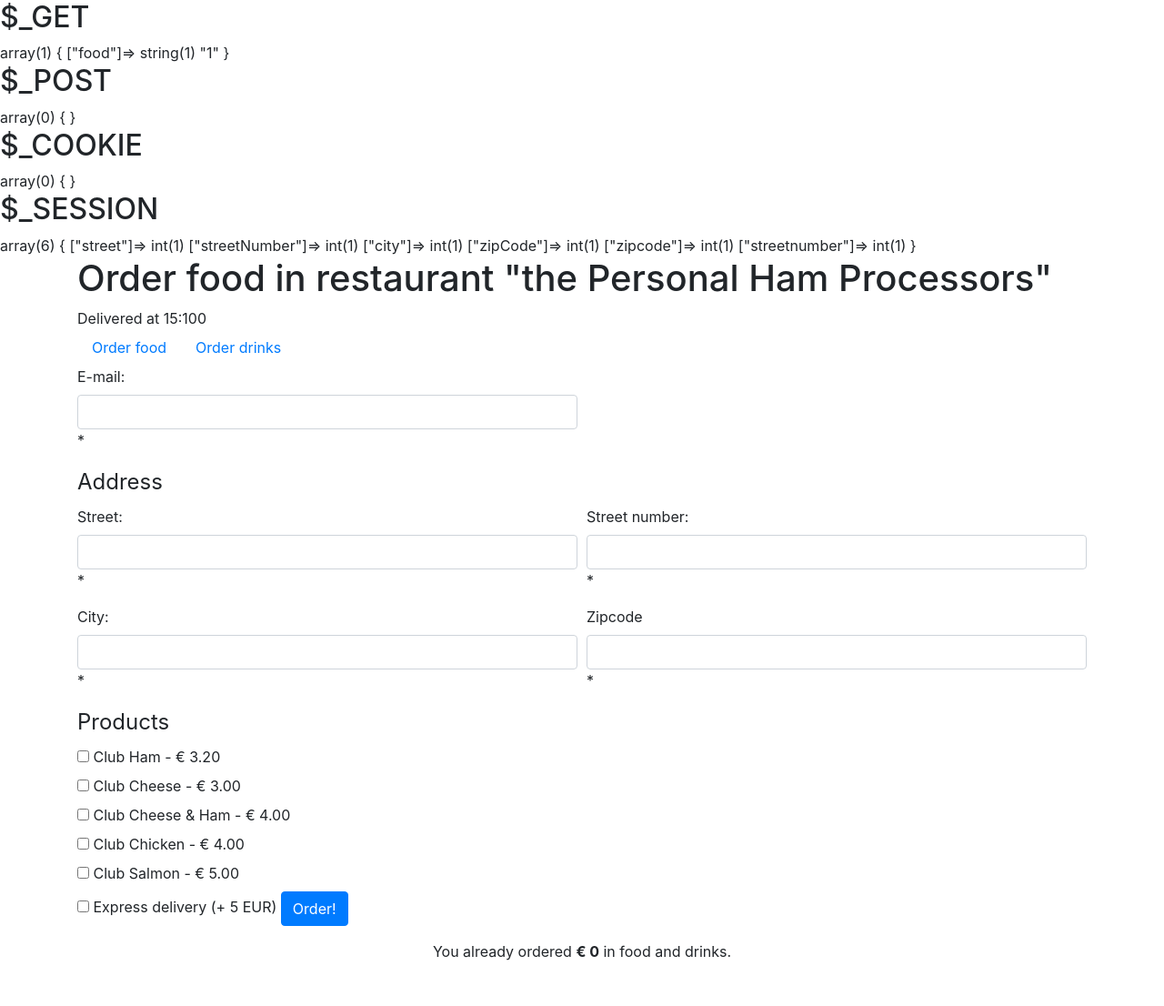
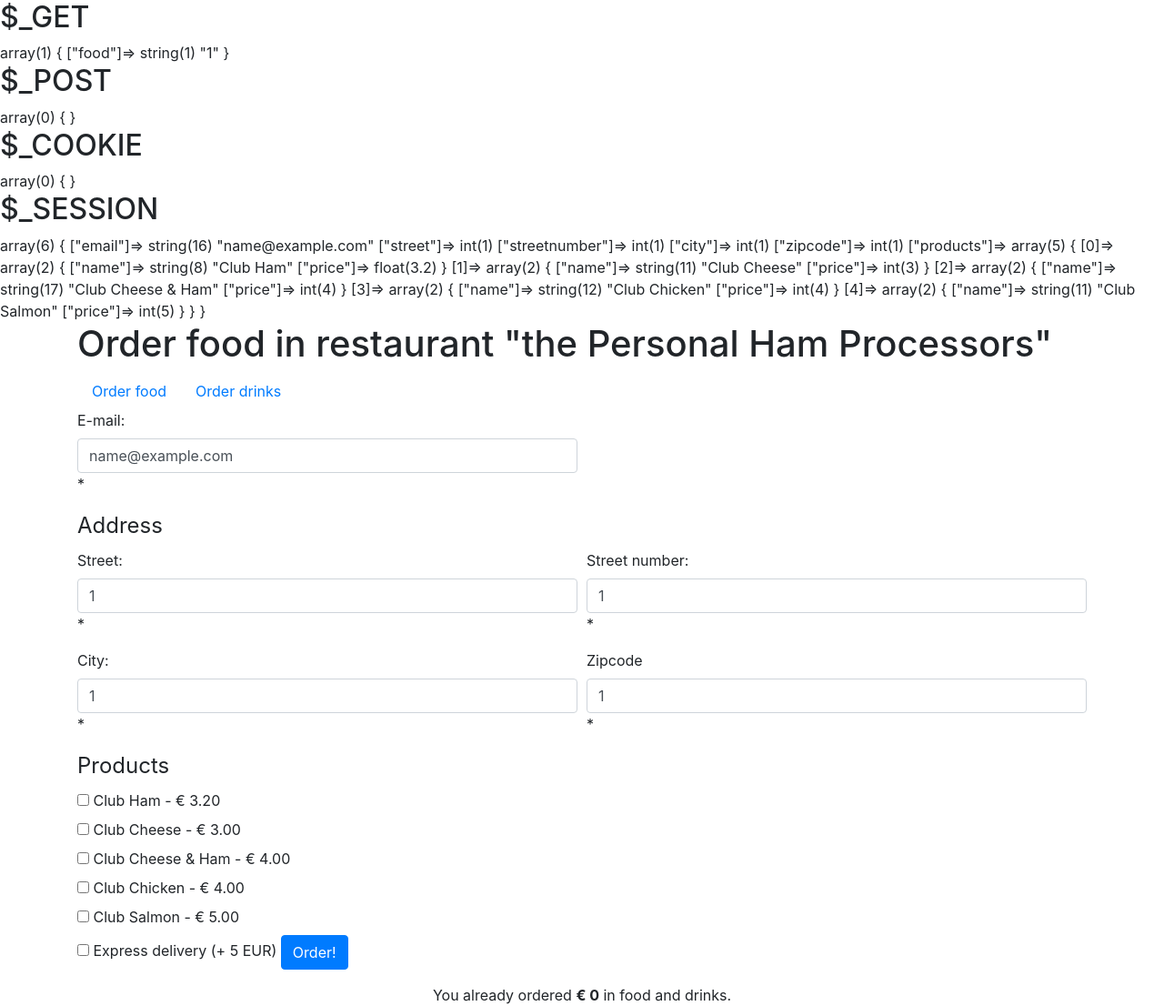
Before and after one commit to glezzz/php-order-form, a PHP site: page /index.php?food=1 in a window 1280 px wide. Shown: the whole page at 91% size. Before the commit the page ends 1056 px from the top, so only its background shows below. Run offline with PHP 8.4, Linux system fonts and the light colour scheme; the visitor is signed in with stand-in values (Sample User, id 1).

Commit message:
starting step6 now

```diff
--- a/form-view.php
+++ b/form-view.php
@@ -12,7 +12,7 @@
 <body>
 <div class="container">
     <h1>Order food in restaurant "the Personal Ham Processors"</h1>
-    <span class="error"><?php echo $delivery;?></span>
+    <span class="error"><?php echo $success_msg; ?></span>
     <nav>
         <ul class="nav">
             <li class="nav-item">
@@ -27,8 +27,8 @@
         <div class="form-row">
             <div class="form-group col-md-6">
                 <label for="email">E-mail:</label>
-                <input type="text" id="email" name="email" class="form-control" value = "<?php if(isset($_POST["email"])) echo $_POST["email"];?>"/>
-                <span class="error">* <?php echo $emailErr; echo $email_valid; ?></span>
+                <input type="text" id="email" name="email" class="form-control" value = "<?php echo $email;?>"/>
+                <span class="error">* <?php echo $emailErr ?></span>
             </div>
             <div></div>
         </div>
@@ -38,25 +38,25 @@
             <div class="form-row">
                 <div class="form-group col-md-6">
                     <label for="street">Street:</label>
-                    <input type="text" name="street" id="street" class="form-control" value = "<?php if(isset($_POST["street"])) echo $_POST["street"];?>">
+                    <input type="text" name="street" id="street" class="form-control" value = "<?php echo $street;?>">
                     <span class="error">* <?php echo $streetErr;?></span>
                 </div>
                 <div class="form-group col-md-6">
                     <label for="streetnumber">Street number:</label>
-                    <input type="text" id="streetnumber" name="streetnumber" class="form-control" value = "<?php if(isset($_POST["streetnumber"])) echo $_POST["streetnumber"];?>">
-                    <span class="error">* <?php echo $street_nrErr; echo $street_nr_numeric;?></span>
+                    <input type="text" id="streetnumber" name="streetnumber" class="form-control" value = "<?php echo $street_nr;?>">
+                    <span class="error">* <?php echo $street_nrErr;?></span>
                 </div>
             </div>
             <div class="form-row">
                 <div class="form-group col-md-6">
                     <label for="city">City:</label>
-                    <input type="text" id="city" name="city" class="form-control" value = "<?php if(isset($_POST["city"])) echo $_POST["city"];?>">
+                    <input type="text" id="city" name="city" class="form-control" value = "<?php echo $city;?>">
                     <span class="error">* <?php echo $cityErr;?></span>
                 </div>
                 <div class="form-group col-md-6">
                     <label for="zipcode">Zipcode</label>
-                    <input type="text" id="zipcode" name="zipcode" class="form-control" value = "<?php if(isset($_POST["zipcode"])) echo $_POST["zipcode"];?>">
-                    <span class="error">* <?php echo $zipcodeErr; echo $zipcode_numeric;?></span>
+                    <input type="text" id="zipcode" name="zipcode" class="form-control" value = "<?php echo $zipcode;?>">
+                    <span class="error">* <?php echo $zipcodeErr;?></span>
                 </div>
             </div>
         </fieldset>
--- a/index.php
+++ b/index.php
@@ -8,84 +8,125 @@ error_reporting(E_ALL);
 
 //we are going to use session variables so we need to enable sessions
 session_start();
+        // SESSION vars
+$email = $_SESSION['email'];
+$street = $_SESSION['street'];
+$street_nr = $_SESSION['streetnumber'];
+$city = $_SESSION['city'];
+$zipcode = $_SESSION['zipcode'];
 
-$email = $street = $street_nr = $city = $zipcode = "";
 $emailErr = $streetErr = $street_nrErr = $cityErr = $zipcodeErr = "";     //vars for error messages
 
-        //session vars
-if (!empty($_SESSION['street'])){
-    $street = $_SESSION['street'];
+$success_msg = "";
+$totalValue = 0;
+$delivery = "";
+
+
+
+/*
+Step 2: Make sure the address is saved
+Save all the address information as long as the user doesn't close the browser. When he closes the browser it is oké to lose his information.
+
+Prefill the address fields with the saved address. Should you use a COOKIE or a SESSION variable for this?
+*/
+function saveDataInSession(){
+
+    global $email, $street, $street_nr, $city, $zipcode;
+
+    $_SESSION['email'] = $email;
+    $_SESSION['street'] = $street;
+    $_SESSION['streetnumber'] = $street_nr;
+    $_SESSION['city'] = $city;
+    $_SESSION['zipcode'] = $zipcode;
 }
-if (!empty($_SESSION['streetNumber'])){
-    $street_nr = $_SESSION['streetNumber'];
+/*Step 1: Validation
+Validate that the field e-mail is filled in and a valid e-mail address
+Make sure that the street, street number, city and zipcode is a required field.
+Make sure that street number and zipcode are only numbers.
+After sending the form, when you have errors show them in a nice error box above the form, you can use the bootstrap alerts for inspiration.
+You do not need to show each error with it's matching field, showing all errors on top of the form is enough for now. You can always come back it later and make it nicer.
+If the form is invalid make sure all the values the user entered are still displayed in the form, so he doesn't need to fill them all in again!
+If the form is valid (for now) just show the user a message above the form that his order has been sent
+ */
+
+
+function validateFields(){
+
+    $has_errors = false;
+    global $email, $street, $street_nr, $city, $zipcode;
+    global $emailErr, $streetErr, $street_nrErr, $cityErr, $zipcodeErr;
+
+    if ($_SERVER["REQUEST_METHOD"] == "POST") {
+        $email = $_POST['email'];       //save the value even when invalid
+        if (empty($email)) {
+            $emailErr = "Email is required";
+            $has_errors = true;
+        } else {
+            if (!filter_var($email, FILTER_VALIDATE_EMAIL)) {
+                $emailErr = "Not a valid email address";
+                $has_errors = true;
             }
-if (!empty($_SESSION['city'])){
-    $city = $_SESSION['city'];
         }
-if (!empty($_SESSION['zipCode'])){
-    $zipcode = $_SESSION['zipcode'];
+
+        $street = $_POST["street"];
+        if (empty($street)) {
+            $streetErr = "Street is required";
+            $has_errors = true;
+        } else {
+            $street = test_input($street);     //when field is filled, send input to test_input function
+        }
+
+        $street_nr = $_POST["streetnumber"];
+        if (empty($street_nr)) {
+            $street_nrErr = "Street number is required";
+            $has_errors = true;
+        } else {
+            $street_nr = test_input($street_nr);
+
+            if (!is_numeric($street_nr)) {         //validate street number: if not numeric -> error
+                $street_nrErr = "Street number must be a numeric value";
+                $has_errors = true;
+            }
+        }
+
+        $city = $_POST["city"];
+        if (empty($city)) {
+            $cityErr = "City is required";
+            $has_errors = true;
+        } else {
+            $city = test_input($city);
+        }
+
+        $zipcode = $_POST["zipcode"];
+        if (empty($zipcode)) {
+            $zipcodeErr = "Zipcode is required";
+            $has_errors = true;
+        } else {
+            $zipcode = test_input($zipcode);
+
+            if (!is_numeric($zipcode)) {                      //validate zipcode: if not numeric -> error
+                $zipcodeErr = "Zipcode must be a numeric value";
+                $has_errors = true;
+            }
+        }
+    } else {
+        $has_errors = true;     //line 55 -> only valid if coming from a POST
+    }
+    return $has_errors;
 }
 
 
-//check required fields
-if ($_SERVER["REQUEST_METHOD"] == "POST") {
-    if (empty($_POST['email'])) {
-        $emailErr = "Email is required";
-    } else{
-        $email = $_POST['email'];
-    }
+function test_input($data){
 
-    if (empty($_POST["street"])) {
-        $streetErr = "Street is required";
-    } else {
-        $street = test_input($_POST["street"]);     //when field is filled, send input to test_input function
-    }
-
-    if (empty($_POST["streetnumber"])) {
-        $street_nrErr = "Street number is required";
-    } else {
-        $street_nr = test_input($_POST["streetnumber"]);
-        $_SESSION['streetnumber'] = $street_nr;             // store data in SESSION
-    }
-
-    if (empty($_POST["city"])) {
-        $cityErr = "City is required";
-    } else {
-        $city = test_input($_POST["city"]);
-        $_SESSION['city'] = $city;
-    }
-
-    if (empty($_POST["zipcode"])) {
-        $zipcodeErr = "Zipcode is required";
-    } else {
-        $zipcode = test_input($_POST["zipcode"]);
-        $_SESSION['zipcode'] = $zipcode;
-    }
-}
-
-function test_input($data) {
     $data = trim($data);                //check and remove unnecessary characters
-    $data = stripslashes($data);
-    $data = htmlspecialchars($data);
+    //$data = stripslashes($data);
+    //$data = htmlspecialchars($data);
     return $data;
 }
 
-$email_valid ="";
-$street_nr_numeric = "";
-$zipcode_numeric = "";            //email & numeric validation
 
-if (!filter_var($email, FILTER_VALIDATE_EMAIL) && (!empty($_POST["email"]))) {
-    $email_valid = "Not a valid email address";
-}
-if (!is_numeric($street_nr) && (!empty($_POST["streetnumber"]))){         //validate street number: if not numeric -> error
-    $street_nr_numeric = "Street number must be a numeric value";
-
-}
-if(!is_numeric($zipcode) && (!empty($_POST["zipcode"]))){                      //validate zipcode: if not numeric -> error
-    $zipcode_numeric = "Zipcode must be a numeric value";
-}
-
-function whatIsHappening() {
+function whatIsHappening()
+{
     echo '<h2>$_GET</h2>';
     var_dump($_GET);
     echo '<h2>$_POST</h2>';
@@ -95,7 +136,8 @@ function whatIsHappening() {
     echo '<h2>$_SESSION</h2>';
     var_dump($_SESSION);
 }
-whatIsHappening();
+
+
 
 //your products with their price.
 $foods = [
@@ -113,18 +155,16 @@ $drinks = [
     ['name' => 'Ice-tea', 'price' => 3],
 ];
 
-$totalValue = 0;
 
 // switch between drinks and food
-
-if (!isset($_SESSION['products'])){     // if there's no session, food is default
+if (!isset($_SESSION['products'])) {     // if there's no session, food is default
     $products = $foods;
 } else {
     $products = $_SESSION['products'];
 }
 
-if (isset($_GET['food'])){
-    if ($_GET['food'] == "1"){
+if (isset($_GET['food'])) {
+    if ($_GET['food'] == "1") {
         $products = $foods;
         $_SESSION['products'] = $foods;
     } else {
@@ -133,46 +173,52 @@ if (isset($_GET['food'])){
     }
 }
 
-for ($i = 0; $i < count($products); $i++){      // loop through prices
-    if (isset($_POST['products[i]'])){
-        $totalValue += $products['i']['price'];
+function calcRevenue()
+{
+
+    global $totalValue, $products;
+
+    if (isset($_POST['products'])) {
+        $post_products = $_POST['products'];
+        for ($i = 0; $i < count($products); $i++) {      // loop through prices
+            if(isset($post_products[$i])){
+                $totalValue += $products[$i]['price'];      //$i because it has the current index in product array
 
             }
         }
 
+    }
 
-$delivery = "";
+}
 
-// delivery time        //when express checked inc
-if (isset($_POST['express_delivery'])){     // get current time & parse delivery time
-    $delivery = "Delivered at " . date("H:i", strtotime("+45 minutes" ));  // use capital H for 24hr clock
-    $totalValue += 5;
 
-} else{
-    $delivery = "Delivered at " . date("H:i", strtotime("+2 hours" )) . $totalValue;
+// delivery time
+function calcDelivery()
+{
+
+    global $delivery, $totalValue;
+
+    if (isset($_POST['express_delivery'])) {
+        $totalValue += 5;  //when express is checked, total +5 EUR  | get current time & parse delivery time
+        $delivery = "Delivered at " . date("H:i", strtotime("+45 minutes")) . " with price $" . $totalValue;  // use capital H for 24hr clock
+
+    } else {
+        $delivery = "Delivered at " . date("H:i", strtotime("+2 hours")) . " with price $" . $totalValue;
+    }
 }
 
 
 
+$has_errors = validateFields();     //return gets stored here
+if (!$has_errors) {
+    calcRevenue();
+    calcDelivery();
+    $success_msg = $delivery;
 
+}
 
+saveDataInSession();
 
-/*$validation_message = "";
-$errors = [$emailErr = $streetErr = $street_nrErr = $cityErr = $zipcodeErr = $email_valid = $street_nr_numeric = $zipcode_numeric];
-
-    if ($errors == "") {
-        $validation_message = "order sent";
-
-    }*/
-
-
-
-
-
-
-
-
-
-
+whatIsHappening();
 
 require 'form-view.php';
```
Lines whose indentation alone changed are shown as unchanged.
